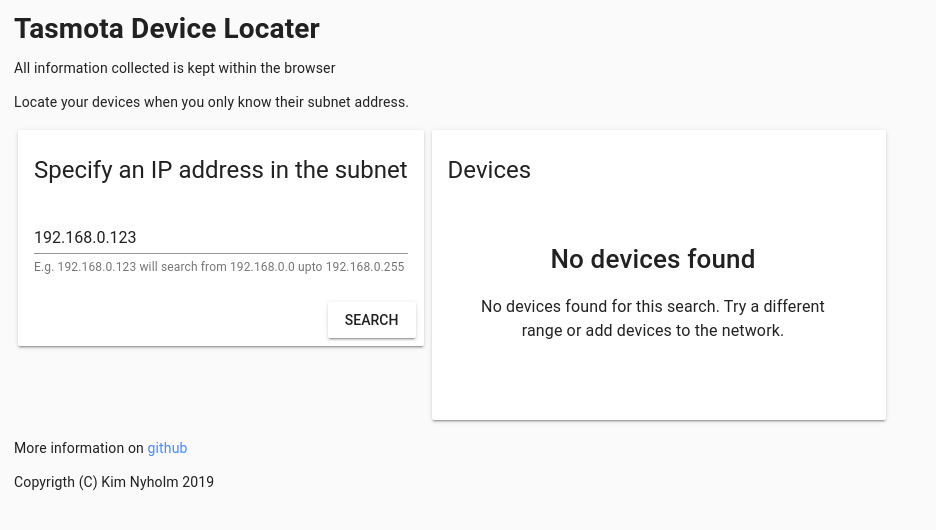
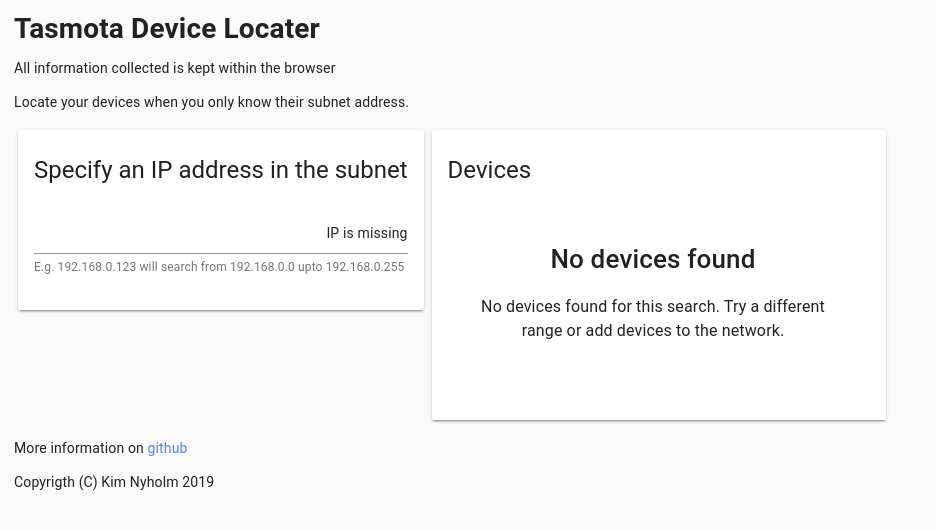
Before and after one commit to KimNyholm/tasmota-device-locator, a Vue app: page / in a window 1280 px wide. Shown: the top 530 px of the page, without its empty margins (0-936 px from the left). Built offline with nearby package versions, Linux system fonts and the light colour scheme.

Commit message:
Removed default IP

```diff
--- a/src/App.vue
+++ b/src/App.vue
@@ -79,7 +79,7 @@
       count: 0,
       devices: [],
       progress: 0,
-      subnet: '192.168.0.123',
+      subnet: '',
       searching: false
     }
   },
```
